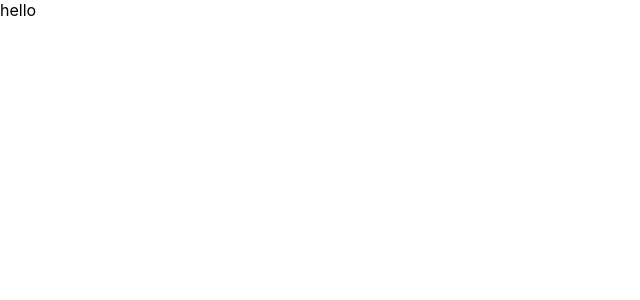
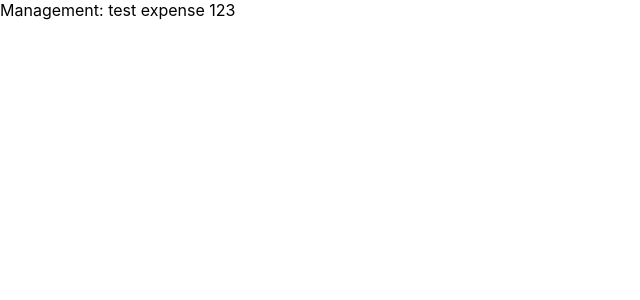
Before and after one commit to MishaIlchyshyn/expenses-management, a React (Create React App) app: page / in a window 1280 px wide. Shown: the top 300 px of the page, without its empty margins (0-640 px from the left). Built offline with nearby package versions, Linux system fonts and the light colour scheme.

Commit message:
Include redux and store to our app

```diff
--- a/src/App.js
+++ b/src/App.js
@@ -1,8 +1,13 @@
 import React from "react";
 import "./App.css";
+import Management from "./containers/Management/Management";
 
 function App() {
-  return <div className="App">hello</div>;
+  return (
+    <div className="App">
+      <Management />
+    </div>
+  );
 }
 
 export default App;
--- /dev/null
+++ b/src/containers/Management/Management.js
@@ -0,0 +1,20 @@
+import React from "react";
+import { connect } from "react-redux";
+
+const Management = ({ expenses }) => {
+  return <div>Management: {expenses}</div>;
+};
+
+const mapStateToProps = (state) => {
+  return {
+    expenses: state.expenses,
+  };
+};
+
+const mapDispatchToProps = (dispatch) => {
+  return {
+    onAddExpense: () => dispatch({ type: "ADD_EXPENSE" }),
+  };
+};
+
+export default connect(mapStateToProps, mapDispatchToProps)(Management);
--- a/src/index.js
+++ b/src/index.js
@@ -2,5 +2,15 @@ import React from "react";
 import ReactDOM from "react-dom";
 import "./index.css";
 import App from "./App";
+import { createStore } from "redux";
+import reducer from "./store/reducer";
+import { Provider } from "react-redux";
 
-ReactDOM.render(<App />, document.getElementById("root"));
+const store = createStore(reducer);
+
+ReactDOM.render(
+  <Provider store={store}>
+    <App />
+  </Provider>,
+  document.getElementById("root")
+);
--- /dev/null
+++ b/src/store/reducer.js
@@ -0,0 +1,9 @@
+const initialState = {
+  expenses: "test expense 123",
+};
+
+const reducer = (state = initialState, action) => {
+  return state;
+};
+
+export default reducer;
```
Also changed, not shown: src/store/actions.js (added).
